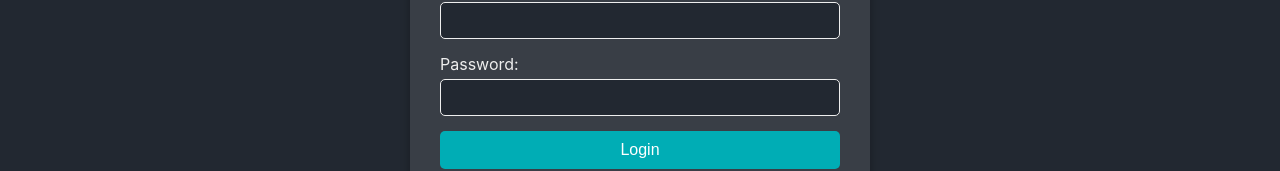
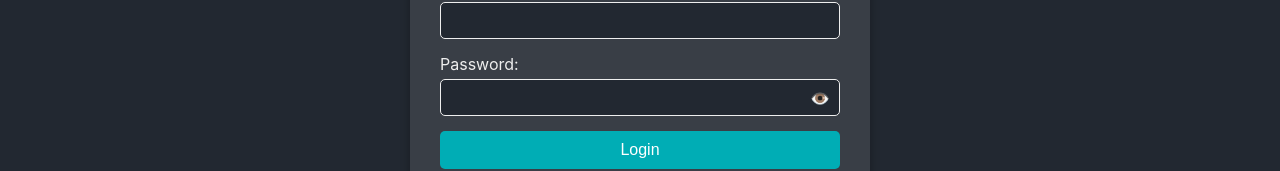
Before and after one commit to hend-isleem/drug_overdose, a React (Create React App) app in the folder frontend/: page /login in a window 1280 px wide. Shown: the part 430-601 px from the top of the page. Built offline with nearby package versions, Linux system fonts and the light colour scheme.

Commit message:
addState for Password Visibility and remove the stari n homepage

```diff
--- a/frontend/package.json
+++ b/frontend/package.json
@@ -4,6 +4,7 @@
   "private": true,
   "dependencies": {
     "@babel/plugin-proposal-private-property-in-object": "^7.x.x",
+    "@fortawesome/fontawesome-free": "^6.7.1",
     "@testing-library/jest-dom": "^5.17.0",
     "@testing-library/react": "^13.4.0",
     "@testing-library/user-event": "^13.5.0",
--- a/frontend/src/components/Home.js
+++ b/frontend/src/components/Home.js
@@ -16,7 +16,7 @@ const Home = () => {
   return (
     <div style={pageStyle}>
       <div style={contentContainerStyle}>
-        <h1 style={headingStyle}>Welcome to the Drug Interaction Checker ✨</h1>
+        <h1 style={headingStyle}>Welcome to the Drug Interaction Checker </h1>
         <p style={subHeadingStyle}>
           Easily check for potential interactions between your medications.
         </p>
--- a/frontend/src/components/Login.js
+++ b/frontend/src/components/Login.js
@@ -5,6 +5,7 @@ import { useNavigate } from "react-router-dom";
 const LoginForm = () => {
   const [email, setEmail] = useState("");
   const [password, setPassword] = useState("");
+  const [showPassword, setShowPassword] = useState(false);
   const [error, setError] = useState("");
   const [showSuccessPopup, setShowSuccessPopup] = useState(false);
   const navigate = useNavigate();
@@ -39,6 +40,10 @@ const LoginForm = () => {
     }
   };
 
+  const togglePasswordVisibility = () => {
+    setShowPassword((prevState) => !prevState);
+  };
+
   return (
     <div style={pageContainerStyle}>
       <div style={formContainerStyle}>
@@ -61,14 +66,22 @@ const LoginForm = () => {
             <label htmlFor="password" style={labelStyle}>
               Password:
             </label>
+            <div style={passwordContainerStyle}>
               <input
-              type="password"
+                type={showPassword ? "text" : "password"}
                 id="password"
                 value={password}
                 onChange={(e) => setPassword(e.target.value)}
-              style={inputStyle}
+                style={passwordInputStyle}
                 required
               />
+              <span
+                onClick={togglePasswordVisibility}
+                style={toggleVisibilityStyle}
+              >
+                {showPassword ? "🙈" : "👁️"}
+              </span>
+            </div>
           </div>
           <button type="submit" style={submitButtonStyle}>
             Login
@@ -90,7 +103,6 @@ const LoginForm = () => {
 };
 
 // Styles
-
 const pageContainerStyle = {
   display: "flex",
   justifyContent: "center",
@@ -147,6 +159,24 @@ const inputStyle = {
   boxSizing: "border-box",
 };
 
+const passwordContainerStyle = {
+  position: "relative",
+};
+
+const passwordInputStyle = {
+  ...inputStyle,
+  paddingRight: "40px",
+};
+
+const toggleVisibilityStyle = {
+  position: "absolute",
+  right: "10px",
+  top: "50%",
+  transform: "translateY(-50%)",
+  cursor: "pointer",
+  color: "#eeeeee",
+};
+
 const submitButtonStyle = {
   width: "100%",
   padding: "10px",
--- a/frontend/src/components/Register.js
+++ b/frontend/src/components/Register.js
@@ -4,6 +4,7 @@ const RegisterForm = () => {
   const [username, setUsername] = useState("");
   const [email, setEmail] = useState("");
   const [password, setPassword] = useState("");
+  const [showPassword, setShowPassword] = useState(false); // State for password visibility
   const [error, setError] = useState("");
   const [showSuccessPopup, setShowSuccessPopup] = useState(false);
 
@@ -21,6 +22,10 @@ const RegisterForm = () => {
     } else {
       setError("Please fill in all fields.");
     }
+  };
+
+  const togglePasswordVisibility = () => {
+    setShowPassword((prevState) => !prevState);
   };
 
   return (
@@ -58,14 +63,22 @@ const RegisterForm = () => {
             <label htmlFor="password" style={labelStyle}>
               Password:
             </label>
+            <div style={passwordContainerStyle}>
               <input
-              type="password"
+                type={showPassword ? "text" : "password"}
                 id="password"
                 value={password}
                 onChange={(e) => setPassword(e.target.value)}
-              style={inputStyle}
+                style={passwordInputStyle}
                 required
               />
+              <span
+                onClick={togglePasswordVisibility}
+                style={toggleVisibilityStyle}
+              >
+                {showPassword ? "🙈" : "👁️"}
+              </span>
+            </div>
           </div>
           <button type="submit" style={submitButtonStyle}>
             Register
@@ -146,6 +159,24 @@ const inputStyle = {
   marginTop: "5px",
 };
 
+const passwordContainerStyle = {
+  position: "relative",
+};
+
+const passwordInputStyle = {
+  ...inputStyle,
+  paddingRight: "40px",
+};
+
+const toggleVisibilityStyle = {
+  position: "absolute",
+  right: "10px",
+  top: "50%",
+  transform: "translateY(-50%)",
+  cursor: "pointer",
+  color: "#eeeeee",
+};
+
 const submitButtonStyle = {
   width: "100%",
   padding: "10px",
```
Also changed, not shown: frontend/public/drug-interaction-image.png (added), frontend/src/components/Header.js (line endings or trailing spaces), 1 other file (tests, documents, lock files or other folders). Lines whose indentation alone changed are shown as unchanged.
